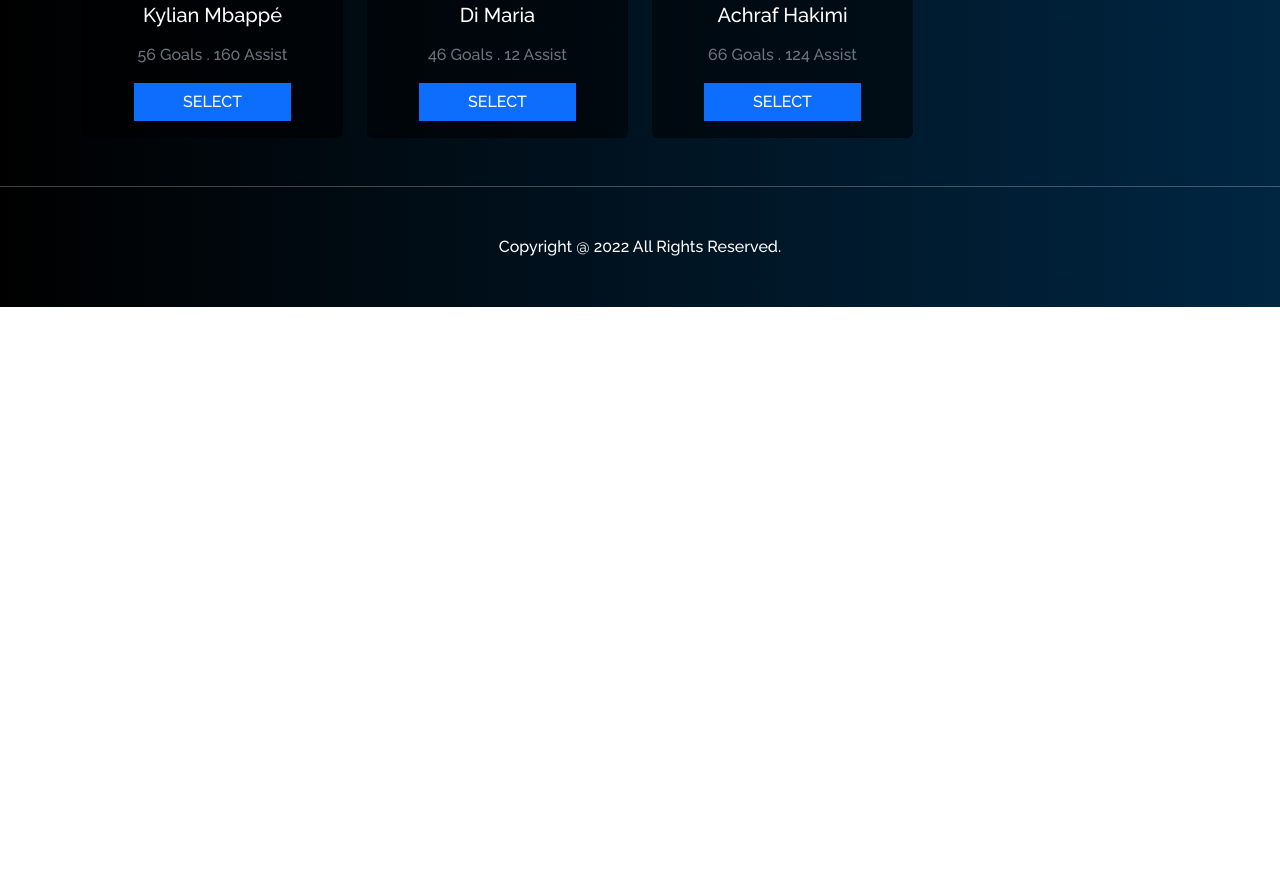
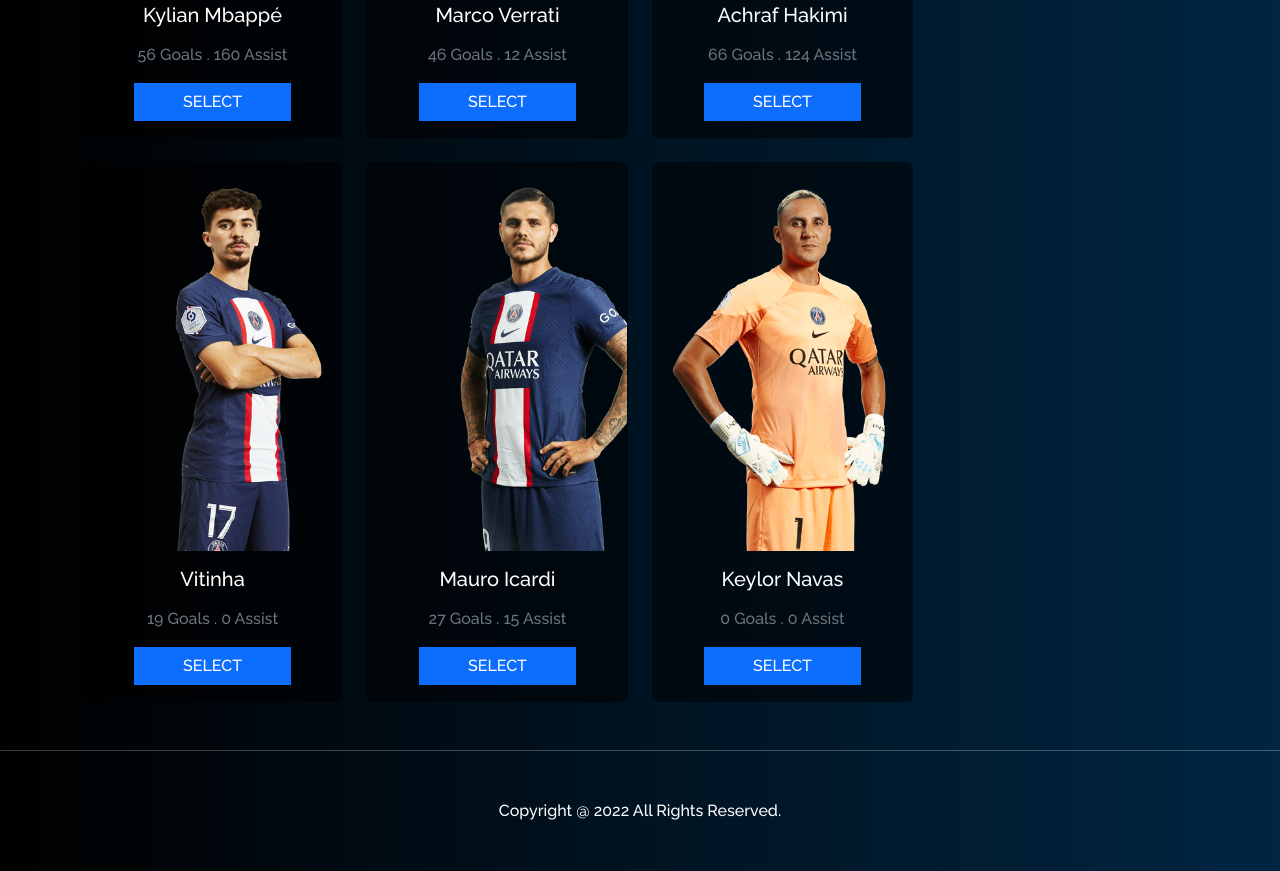
Before and after one commit to numangit/bestfive-5, a plain HTML site: page index.html in a window 1280 px wide. Shown: the part 1496-2367 px from the top of the page. Before the commit the page ends 1803 px from the top, so only its background shows below. Drawn offline with nearby package versions, Linux system fonts and the light colour scheme.

Commit message:
html and javascript comments added and simplified

```diff
--- a/index.html
+++ b/index.html
@@ -40,7 +40,7 @@
                     <!-- card-1 -->
                     <div class="col">
                         <div class="card bg-ultimate-black">
-                            <img src="./images/card_21-22_messi.png" class="card-img-top" alt="...">
+                            <img src="./images/card-season-22-23-messi.png" class="card-img-top" alt="...">
                             <div class="card-body text-center">
                                 <h5 class="card-title">Lionel Messi</h5>
                                 <p class="text-secondary my-3 ">
@@ -100,9 +100,9 @@
                     <!-- card-5 -->
                     <div class="col">
                         <div class="card bg-ultimate-black">
-                            <img src="./images/card_21-22_di-maria.png" class="card-img-top" alt="...">
+                            <img src="./images/card-season-22-23-verratti.png" class="card-img-top" alt="...">
                             <div class="card-body text-center">
-                                <h5 class="card-title">Di Maria</h5>
+                                <h5 class="card-title">Marco Verrati</h5>
                                 <p class="text-secondary my-3 ">
                                     <span>46 Goals</span>
                                     <span>.</span>
@@ -127,6 +127,51 @@
                             </div>
                         </div>
                     </div>
+                    <!-- card-7 -->
+                    <div class="col">
+                        <div class="card bg-ultimate-black">
+                            <img src="./images/card-season-22-23-vitinha.png" class="card-img-top" alt="...">
+                            <div class="card-body text-center">
+                                <h5 class="card-title">Vitinha</h5>
+                                <p class="text-secondary my-3 ">
+                                    <span>19 Goals</span>
+                                    <span>.</span>
+                                    <span>0 Assist</span>
+                                </p>
+                                <button class="btn bg-primary px-5 rounded-0 text-white select-btn">SELECT</button>
+                            </div>
+                        </div>
+                    </div>
+                    <!-- card-8 -->
+                    <div class="col">
+                        <div class="card bg-ultimate-black">
+                            <img src="./images/card-season-22-23-icardi.png" class="card-img-top" alt="...">
+                            <div class="card-body text-center">
+                                <h5 class="card-title">Mauro Icardi</h5>
+                                <p class="text-secondary my-3 ">
+                                    <span>27 Goals</span>
+                                    <span>.</span>
+                                    <span>15 Assist</span>
+                                </p>
+                                <button class="btn bg-primary px-5 rounded-0 text-white select-btn">SELECT</button>
+                            </div>
+                        </div>
+                    </div>
+                    <!-- card-9 -->
+                    <div class="col">
+                        <div class="card bg-ultimate-black">
+                            <img src="./images/card-season-22-23-navas.png" class="card-img-top" alt="...">
+                            <div class="card-body text-center">
+                                <h5 class="card-title">Keylor Navas</h5>
+                                <p class="text-secondary my-3 ">
+                                    <span>0 Goals</span>
+                                    <span>.</span>
+                                    <span>0 Assist</span>
+                                </p>
+                                <button class="btn bg-primary px-5 rounded-0 text-white select-btn">SELECT</button>
+                            </div>
+                        </div>
+                    </div>
                 </div>
             </section>
 
@@ -136,7 +181,7 @@
                 <!-- selected list  -->
 
                 <div class="bg-ultimate-black card">
-                    <h5 class="card-title text-center fw-semibold my-3">Selected - <span id="select-counter">0</span>
+                    <h5 class="card-title text-center fw-semibold my-4">Selected - <span id="select-counter">0</span>
                     </h5>
                     <ol id="selected-list" class="fw-semibold text-secondary">
                     </ol>
@@ -183,8 +228,10 @@
 
     <!-- footer  -->
     <footer>
-        <hr class="bg-white text-white mt-5">
-        <p class=" text-white text-center my-5">Copyright @ 2022 All Rights Reserved.</p>
+        <div>
+            <hr class="bg-white text-white mt-5">
+            <p class=" text-white text-center my-5">Copyright @ 2022 All Rights Reserved.</p>
+        </div>
     </footer>
 
     <!-- javascript link  -->
--- a/js/app.js
+++ b/js/app.js
@@ -7,13 +7,21 @@ function getInputFieldValueById(InputFieldId) {
     const inputFieldValue = parseFloat(inputFieldString);
     return inputFieldValue;
 }
+
+// function to get element text by id
+function getElementTextbyId(elementId) {
+    const elementTextField = document.getElementById(elementId);
+    const elementTextString = elementTextField.innerText;
+    const elementText = parseFloat(elementTextString);
+    return elementText;
+}
 // function to set element
 function setElementById(elementId, value) {
     const elementField = document.getElementById(elementId);
     elementField.innerText = value;
 }
 
-// function to create a new list for the target event player and kept the name inside a span to get white color
+// function to create a new list for the target event player, span added for white text color
 function createNewLi(targetEventPlayerName) {
 
     const selectedList = document.getElementById('selected-list');
@@ -26,11 +34,10 @@ function createNewLi(targetEventPlayerName) {
 }
 
 //common variable
-let playerSelectedCount;
-let totalPlayerExpense;
-let selectedListLenght;
+let totalPlayerExpense = 0;
+let selectedListLenght = 0;
 
-// evenet lister and actions for select button
+// Adding event listner to "SELECT" buttons
 const SelectedButtons = document.getElementsByClassName('select-btn');
 for (const selectedButton of SelectedButtons) {
     selectedButton.addEventListener('click', function (event) {
@@ -51,7 +58,7 @@ for (const selectedButton of SelectedButtons) {
 
 }
 
-// event listener for calculate button
+// Adding Event listener to "Calculate" button
 document.getElementById('calculate-btn').addEventListener('click', function () {
 
     const perPlayerExpense = getInputFieldValueById("per-player-field");
@@ -60,12 +67,13 @@ document.getElementById('calculate-btn').addEventListener('click', function () {
     if (isNaN(perPlayerExpense) || perPlayerExpense < 0) {
         alert('Please enter only valid number');
     } else {
+        totalPlayerExpense = getElementTextbyId("player-expense");
         totalPlayerExpense = perPlayerExpense * selectedListLenght;
         setElementById("player-expense", totalPlayerExpense);
     }
 })
 
-// event listener for calculate total button
+// Adding event listener to "Calculate Total" button
 document.getElementById('calculate-total-btn').addEventListener('click', function () {
 
     const managerExpense = getInputFieldValueById('manager-expense-field');
```
Also changed, not shown: images/card-season-22-23-gana-temp.png (added), images/card-season-22-23-icardi.png (added), images/card-season-22-23-messi.png (added), images/card-season-22-23-navas.png (added), images/card-season-22-23-verratti.png (added), images/card-season-22-23-vitinha.png (added).
